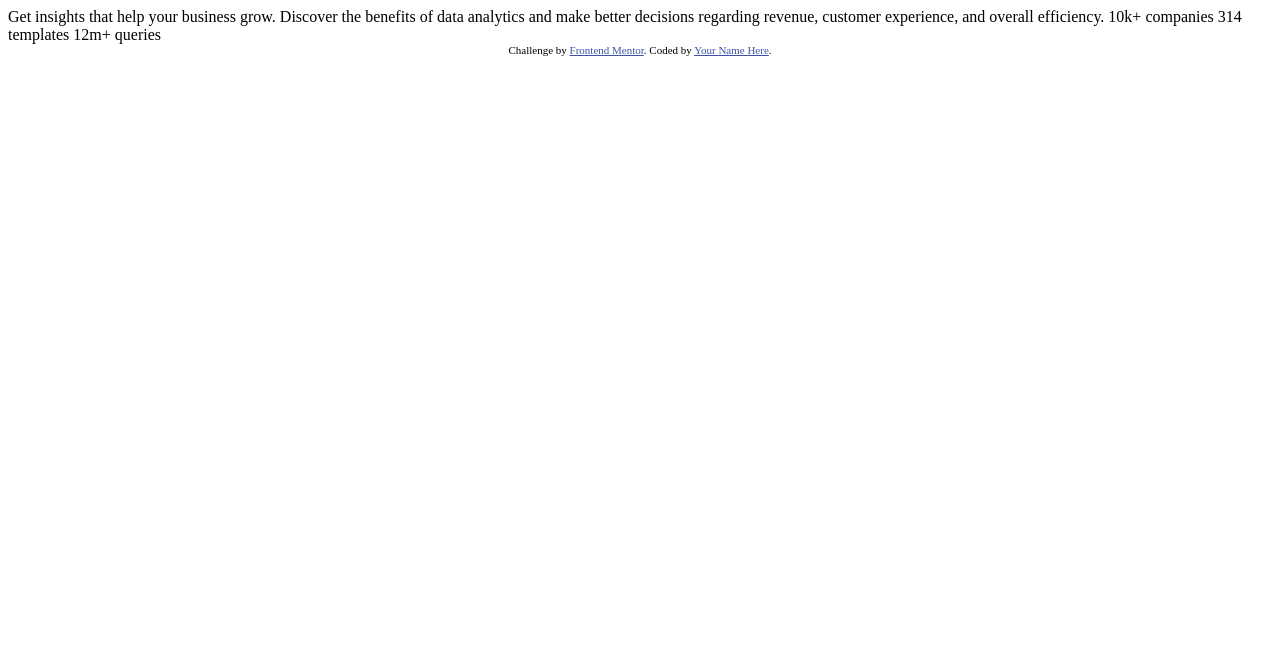
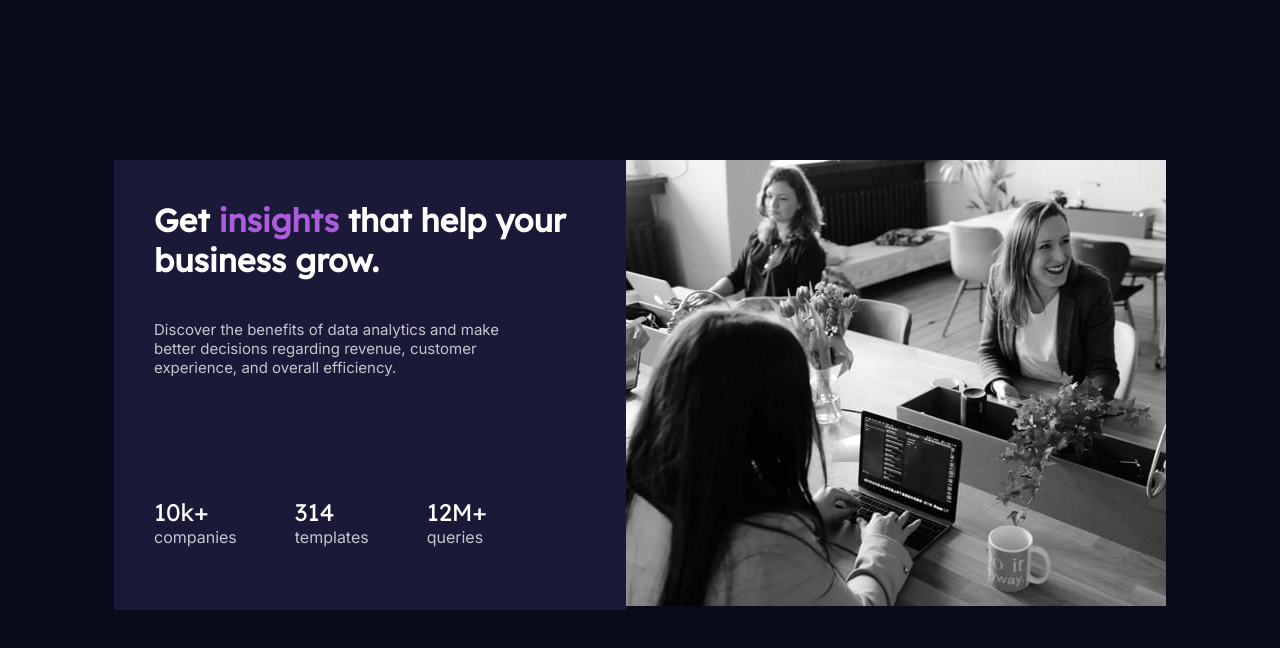
Before and after one commit to felipe-souza17/stats-preview-card-component, a plain HTML site: page index.html in a window 1280 px wide. Drawn offline with Linux system fonts and the light colour scheme.

Commit message:
Título e descrição concluídos

```diff
--- /dev/null
+++ b/css/style.css
@@ -0,0 +1,70 @@
+:root {
+    --very-dark-blue: hsl(233, 47%, 7%);
+    --dark-desatured-blue: hsl(244, 38%, 16%);
+    --soft-violet: hsl(277, 64%, 61%);
+    --white: hsl(0, 0%, 100%);
+    --slightly-transparent-white: hsla(0, 0%, 100%, 0.75);
+}
+
+* {
+    margin: 0;
+    padding: 0;
+    box-sizing: border-box;
+}
+
+body {
+    background-color: var(--very-dark-blue);
+    font-size: 15px;
+}
+
+.container {
+    display: flex;
+    justify-content: center;
+    height: 100%;
+    margin-top: 20vh;
+}
+
+.content {
+    background-color: var(--dark-desatured-blue);
+    width: 40%;
+}
+
+.about {
+    margin: 5vh 7vh 5vh 5vh;
+}
+
+.title {
+    color: var(--white);
+    font-family: 'Lexend Deca', sans-serif;
+    font-size: 4vh;
+}
+
+.title b {
+    color:hsl(277, 64%, 61%);
+}
+
+.description {
+    margin-top: 5vh;
+    font-family: 'Inter', sans-serif;
+    color: var(--slightly-transparent-white);
+    width: 90%;
+}
+
+.info {
+    display: flex;
+    justify-content: space-between;
+    margin-top: 15vh;
+    width: 80%;
+}
+
+.text {
+    color: var(--white);
+    font-size: 3vh;
+    font-family: 'Lexend Deca', sans-serif;
+}
+
+.text p {
+    color: var(--slightly-transparent-white);
+    font-family: 'Inter', sans-serif;
+    font-size: 2vh;
+}
--- a/index.html
+++ b/index.html
@@ -1,33 +1,63 @@
 <!DOCTYPE html>
 <html lang="en">
+
 <head>
   <meta charset="UTF-8">
-  <meta name="viewport" content="width=device-width, initial-scale=1.0"> <!-- displays site properly based on user's device -->
+  <meta name="viewport" content="width=device-width, initial-scale=1.0">
+  <!-- displays site properly based on user's device -->
 
   <link rel="icon" type="image/png" sizes="32x32" href="./images/favicon-32x32.png">
+  <link rel="stylesheet" href="css/style.css">
+
+  <link rel="preconnect" href="https://fonts.googleapis.com">
+  <link rel="preconnect" href="https://fonts.gstatic.com" crossorigin>
+  <link href="https://fonts.googleapis.com/css2?family=Inter:wght@400;700&display=swap" rel="stylesheet">
+
+  <link rel="preconnect" href="https://fonts.googleapis.com">
+  <link rel="preconnect" href="https://fonts.gstatic.com" crossorigin>
+  <link href="https://fonts.googleapis.com/css2?family=Lexend+Deca&display=swap" rel="stylesheet">
 
   <title>Frontend Mentor | Stats preview card component</title>
 
   <!-- Feel free to remove these styles or customise in your own stylesheet 👍 -->
   <style>
-    .attribution { font-size: 11px; text-align: center; }
-    .attribution a { color: hsl(228, 45%, 44%); }
+    .attribution {
+      font-size: 11px;
+      text-align: center;
+    }
+
+    .attribution a {
+      color: hsl(228, 45%, 44%);
+    }
   </style>
 </head>
+
 <body>
+  <section>
+    <div class="container">
+      <div class="content">
+        <div class="about">
+          <h1 class="title">Get <b>insights</b> that help your business grow.</h1>
+        <p class="description">Discover the benefits of data analytics and make better decisions regarding revenue, customer
+          experience, and overall efficiency.</p>
+        <div class="info">
+          <div class="text">10k+ <br/><p>companies</p></div>
+          <div class="text">314 <br/><p>templates</p></div>
+          <div class="text">12M+ <br/><p>queries</p></div>
+        </div>
+        </div>
+      </div>
+      <div class="image">
+        <img src="images/image-header-desktop.jpg" alt="Funcionários trabalhando no computador" />
+      </div>
+    </div>
+  </section>
+  <!--
+    <div class="attribution">
+      Challenge by <a href="https://www.frontendmentor.io?ref=challenge" target="_blank">Frontend Mentor</a>.
+      Coded by <a href="#">Your Name Here</a>.
+    </div>
+  -->
+</body>
 
-  Get insights that help your business grow.
-
-  Discover the benefits of data analytics and make better decisions regarding revenue, customer
-  experience, and overall efficiency.
-
-  10k+ companies
-  314 templates
-  12m+ queries
-
-  <div class="attribution">
-    Challenge by <a href="https://www.frontendmentor.io?ref=challenge" target="_blank">Frontend Mentor</a>.
-    Coded by <a href="#">Your Name Here</a>.
-  </div>
-</body>
 </html>
```
